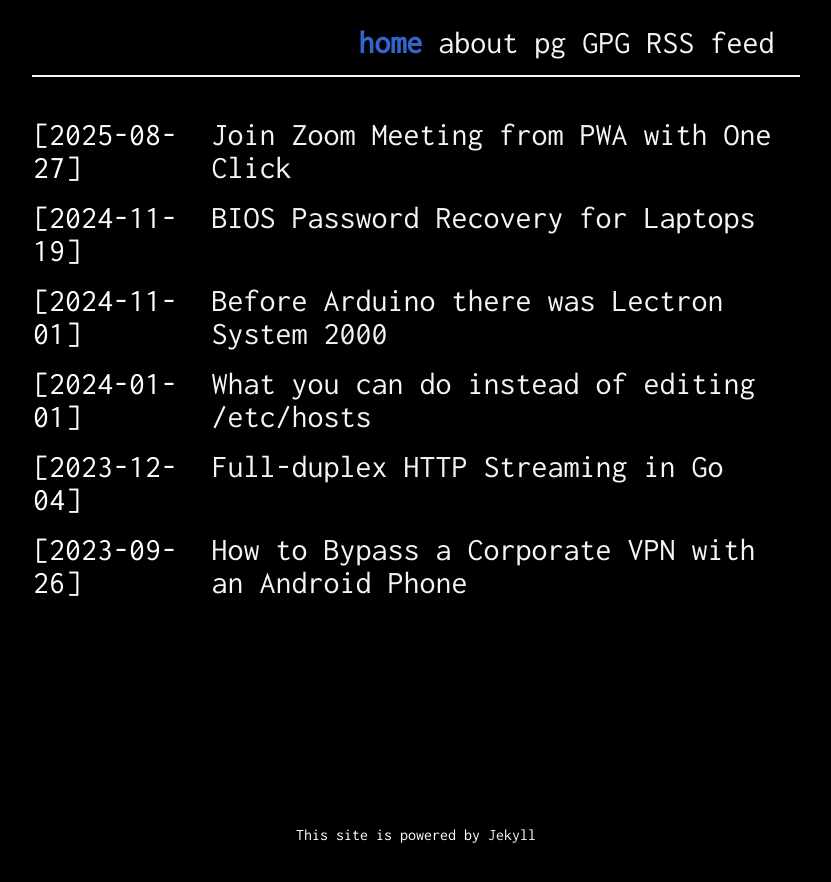
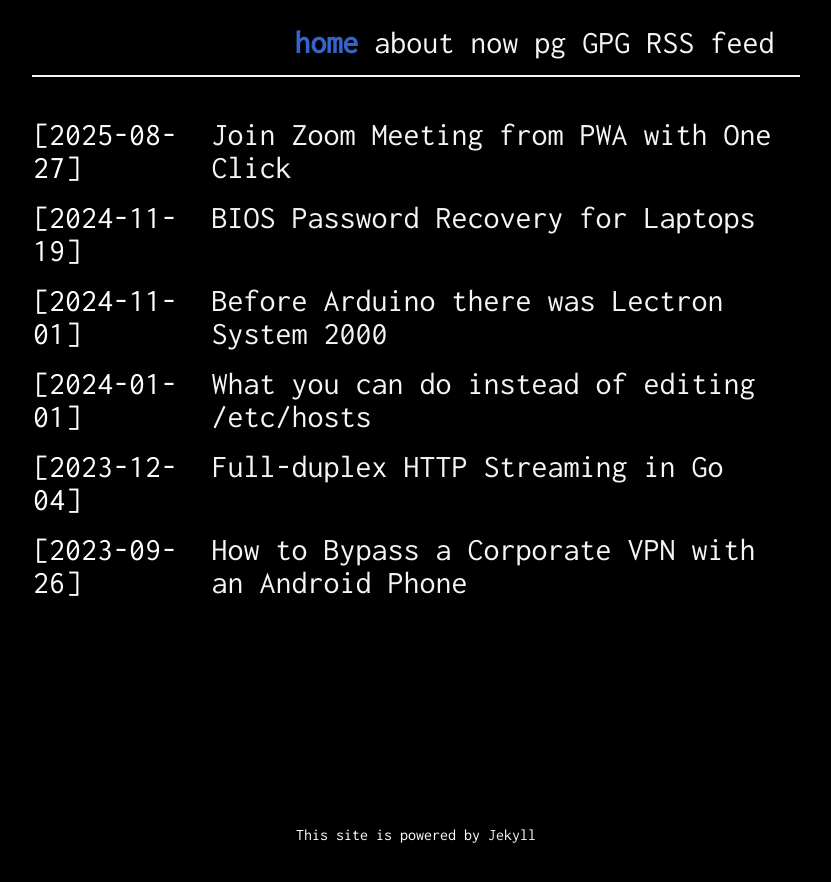
Before and after one commit to giulianopz/giulianopz.github.io, a Jekyll site: the page built from index.html, in a window 1280 px wide. Shown: the top 882 px of the page, without its empty margins (224-1055 px from the left). Built offline with Jekyll 4.4.1, drawn with Linux system fonts in a browser that asks for light colours; nearby versions of some CDN libraries.

Commit message:
feat: add now chart

```diff
--- a/_data/navigation.yaml
+++ b/_data/navigation.yaml
@@ -2,6 +2,8 @@
   link: /
 - name: about
   link: /about.html
+- name: now
+  link: https://docs.google.com/spreadsheets/d/e/2PACX-1vR0n-p2qL4ypolzA7zv7B1KsKD3MlHYm1FdClUZRKLRyMQztcJkMizCX1Zko_LbstnOMvoTj_dR42Ei/pubchart?oid=292703462&format=interactive
 - name: pg
   link: /pg.html
 - name: GPG
```
